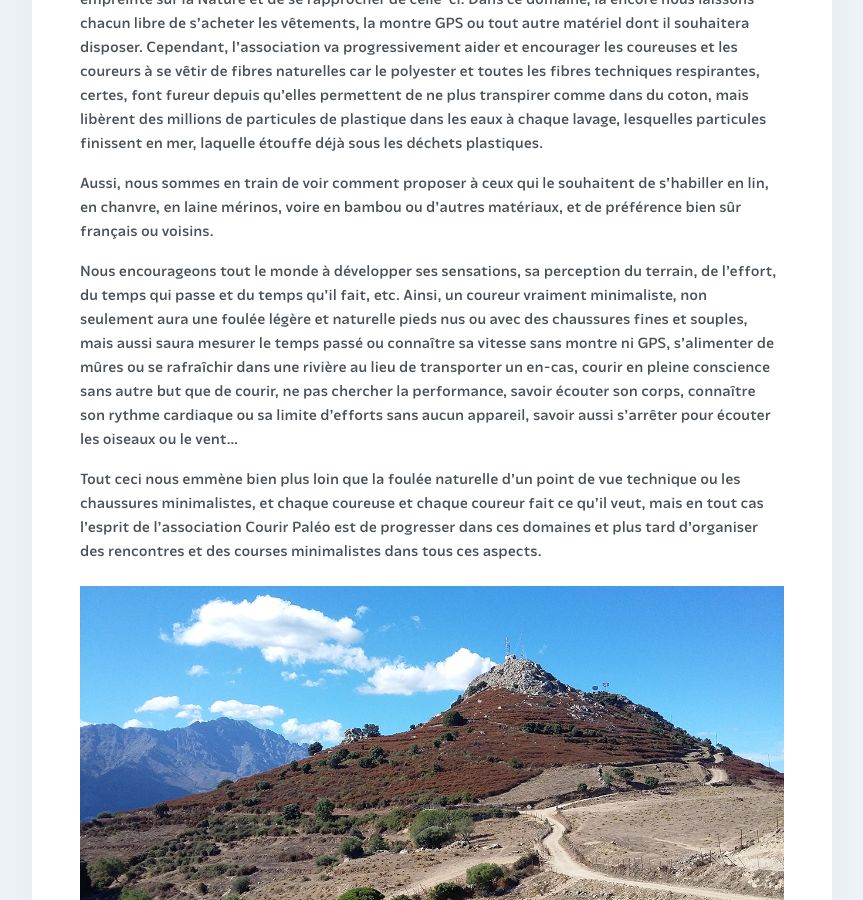
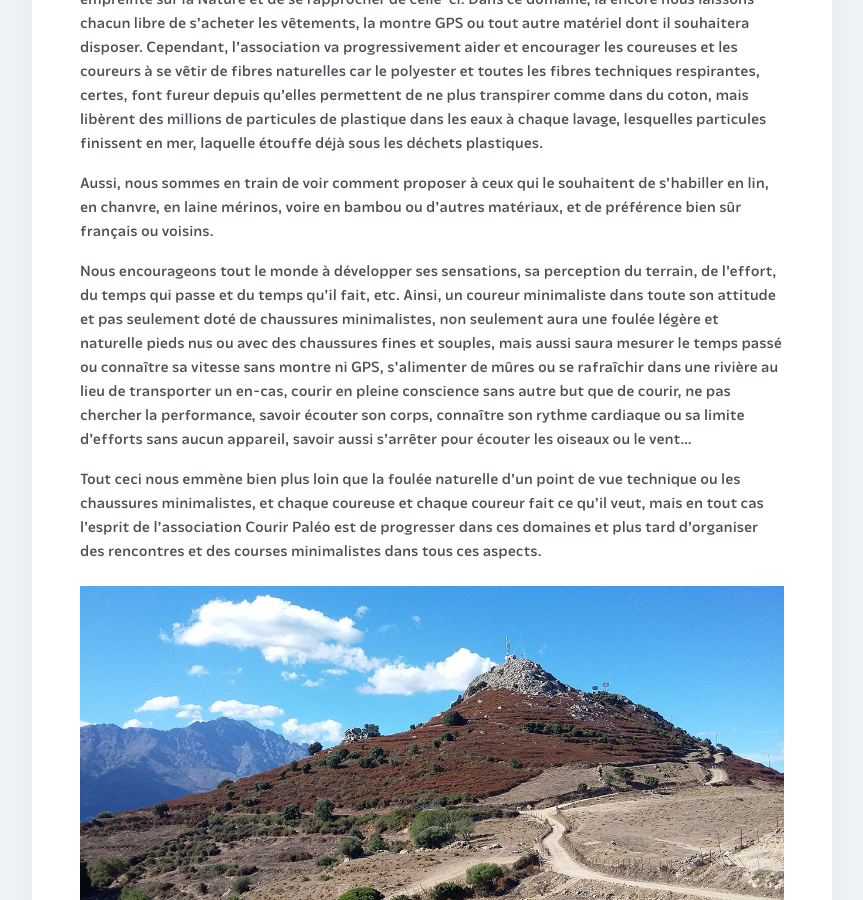
Before and after one commit to courirpaleo/courirpaleo.github.io, a Jekyll site: the page built from _pages/ressources.md, in a window 1280 px wide and 900 px high, scrolled down 6971 px. Shown: the whole window, without its empty margins (208-1071 px from the left). Built offline with Jekyll 4.4.1, drawn with Linux system fonts in a browser that asks for light colours; some web fonts are replaced.

Commit message:
Update ressources.md

```diff
--- a/_pages/ressources.md
+++ b/_pages/ressources.md
@@ -72,7 +72,7 @@ Dans ce domaine, là encore nous laissons chacun libre de s'acheter les vêtemen
 
 Aussi, nous sommes en train de voir comment proposer à ceux qui le souhaitent de s'habiller en lin, en chanvre, en laine mérinos, voire en bambou ou d'autres matériaux, et de préférence bien sûr français ou voisins.
 
-Nous encourageons tout le monde à développer ses sensations, sa perception du terrain, de l'effort, du temps qui passe et du temps qu'il fait, etc. Ainsi, un coureur vraiment minimaliste, non seulement aura une foulée légère et naturelle pieds nus ou avec des chaussures fines et souples, mais aussi saura mesurer le temps passé ou connaître sa vitesse sans montre ni GPS, s'alimenter de mûres ou se rafraîchir dans une rivière au lieu de transporter un en-cas, courir en pleine conscience sans autre but que de courir, ne pas chercher la performance, savoir écouter son corps, connaître son rythme cardiaque ou sa limite d'efforts sans aucun appareil, savoir aussi s'arrêter pour écouter les oiseaux ou le vent...
+Nous encourageons tout le monde à développer ses sensations, sa perception du terrain, de l'effort, du temps qui passe et du temps qu'il fait, etc. Ainsi, un coureur minimaliste dans toute son attitude et pas seulement doté de chaussures minimalistes, non seulement aura une foulée légère et naturelle pieds nus ou avec des chaussures fines et souples, mais aussi saura mesurer le temps passé ou connaître sa vitesse sans montre ni GPS, s'alimenter de mûres ou se rafraîchir dans une rivière au lieu de transporter un en-cas, courir en pleine conscience sans autre but que de courir, ne pas chercher la performance, savoir écouter son corps, connaître son rythme cardiaque ou sa limite d'efforts sans aucun appareil, savoir aussi s'arrêter pour écouter les oiseaux ou le vent...
 
 Tout ceci nous emmène bien plus loin que la foulée naturelle d'un point de vue technique ou les chaussures minimalistes, et chaque coureuse et chaque coureur fait ce qu'il veut, mais en tout cas l'esprit de l'association Courir&nbsp;Paléo est de progresser dans ces domaines et plus tard d'organiser des rencontres et des courses minimalistes dans tous ces aspects.
 
```
